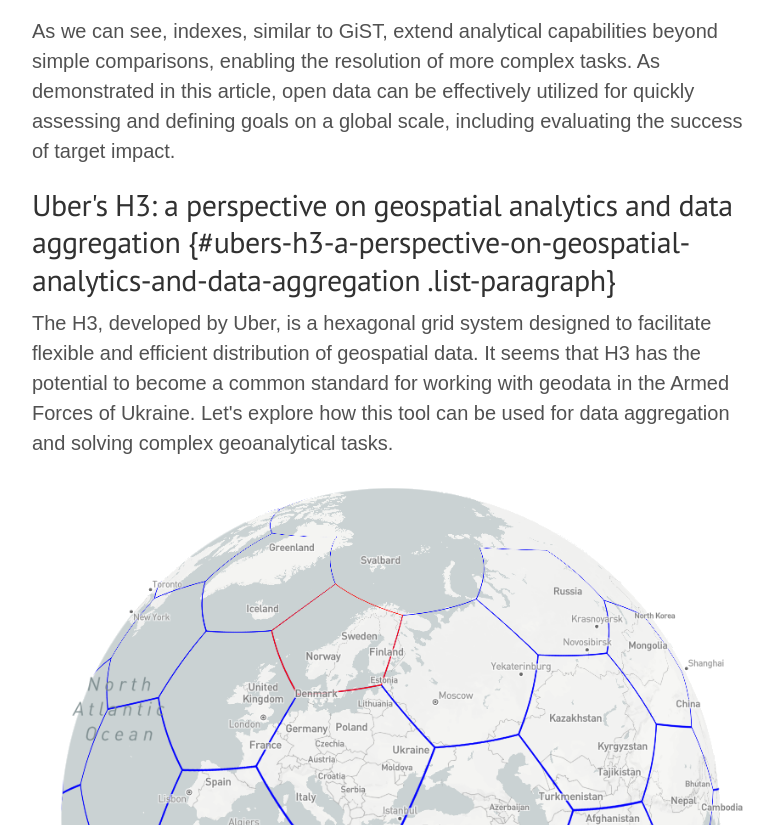
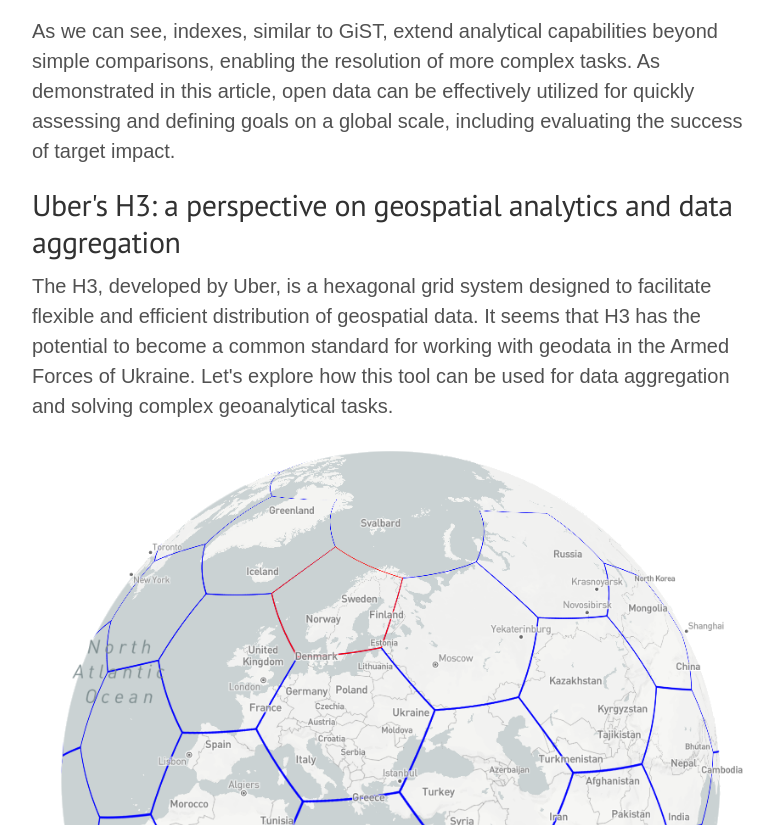
Before and after one commit to kloba/kloba.github.io, a Jekyll site: the page built from _posts/2024-03-03-how-to-use-postgresql-for-military-geoanalytics-tasks.md, in a window 1280 px wide and 900 px high, scrolled down 14718 px, cut to the strip 75-900 px from the top of the window. Shown: the whole strip, without its empty margins (248-1022 px from the left). Built offline with Jekyll 4.4.1, drawn with Linux system fonts in a browser that asks for light colours; nearby versions of some CDN libraries.

Commit message:
Update 2024-03-03-how-to-use-postgresql-for-military-geoanalytics-tasks.md

```diff
--- a/_posts/2024-03-03-how-to-use-postgresql-for-military-geoanalytics-tasks.md
+++ b/_posts/2024-03-03-how-to-use-postgresql-for-military-geoanalytics-tasks.md
@@ -317,7 +317,7 @@
 utilized for quickly assessing and defining goals on a global scale,
 including evaluating the success of target impact.
 
-## Uber\'s H3: a perspective on geospatial analytics and data aggregation {#ubers-h3-a-perspective-on-geospatial-analytics-and-data-aggregation .list-paragraph}
+## Uber\'s H3: a perspective on geospatial analytics and data aggregation
 
 The H3, developed by Uber, is a hexagonal grid system designed to
 facilitate flexible and efficient distribution of geospatial data. It
```
